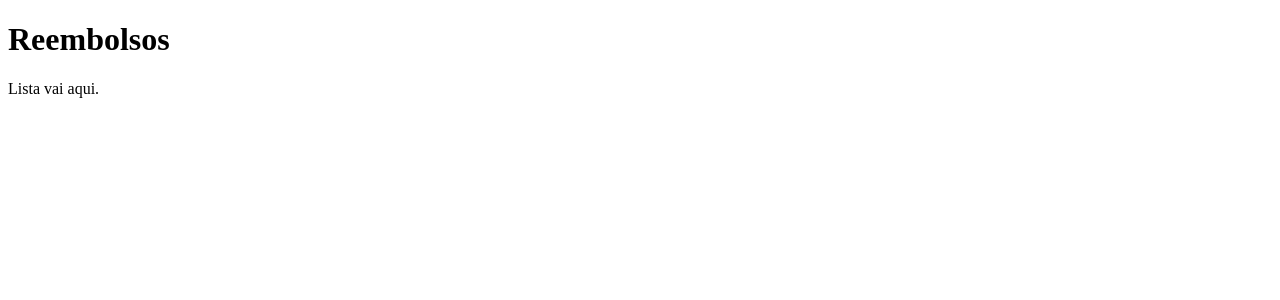
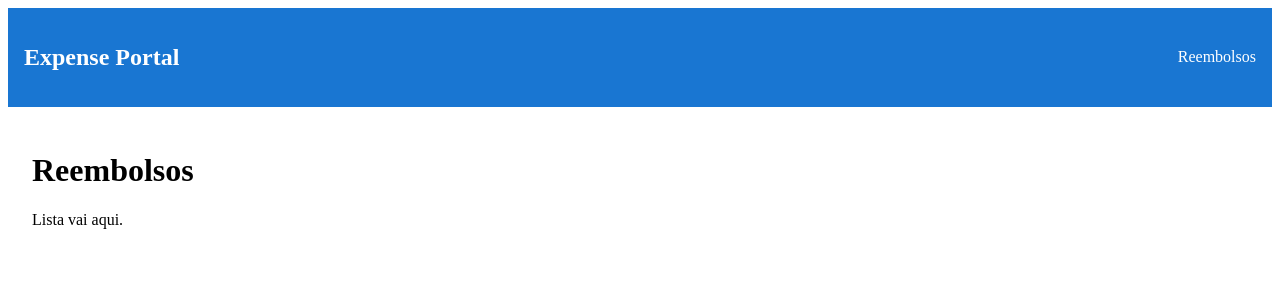
Before and after one commit to rfferrari/angular-expense-portal, an Angular app: page /reimbursements in a window 1280 px wide. Both pictures are taken after a click on the button "Entrar (fake)". Shown: the top 300 px of the page. Built offline with nearby package versions, Linux system fonts and the light colour scheme.

Commit message:
feat: implement base layout with navbar and loading spinner components

```diff
--- a/src/app/app.routes.ts
+++ b/src/app/app.routes.ts
@@ -1,5 +1,6 @@
 import { Routes } from '@angular/router';
 import { authGuard } from './core/auth/auth.guard';
+import { LayoutComponent } from './shared/layout/layout/layout.component';
 
 export const routes: Routes = [
   { path: '', pathMatch: 'full', redirectTo: 'reimbursements' },
@@ -10,10 +11,17 @@ export const routes: Routes = [
   },
 
   {
-    path: 'reimbursements',
+    path: '',
+    component: LayoutComponent,
     canMatch: [authGuard],
-    loadChildren: () =>
-      import('./features/reimbursements/reimbursements.routes').then(m => m.REIMBURSEMENTS_ROUTES),
+    children: [
+      {
+        path: 'reimbursements',
+        loadChildren: () =>
+          import('./features/reimbursements/reimbursements.routes')
+            .then(m => m.REIMBURSEMENTS_ROUTES)
+      }
+    ]
   },
 
   { path: '**', redirectTo: 'reimbursements' }, // ou crie uma NotFoundPage
--- /dev/null
+++ b/src/app/shared/components/loading-spinner/loading-spinner.component.html
@@ -0,0 +1,4 @@
+<div class="loading-spinner">
+    <div class="spinner"></div>
+    <p>Carregando...</p>
+</div>
--- /dev/null
+++ b/src/app/shared/layout/layout/layout.component.html
@@ -0,0 +1,5 @@
+<app-navbar></app-navbar>
+
+<main class="container">
+  <router-outlet></router-outlet>
+</main>
--- /dev/null
+++ b/src/app/shared/layout/layout/layout.component.scss
@@ -0,0 +1,3 @@
+.container {
+  padding: 24px;
+}
--- /dev/null
+++ b/src/app/shared/layout/navbar/navbar.component.html
@@ -0,0 +1,7 @@
+<nav class="navbar">
+  <h2>Expense Portal</h2>
+
+  <div class="links">
+    <a routerLink="/reimbursements">Reembolsos</a>
+  </div>
+</nav>
--- /dev/null
+++ b/src/app/shared/layout/navbar/navbar.component.scss
@@ -0,0 +1,13 @@
+.navbar {
+  display: flex;
+  justify-content: space-between;
+  align-items: center;
+  padding: 16px;
+  background: #1976d2;
+  color: white;
+}
+
+.links a {
+  color: white;
+  text-decoration: none;
+}
```
Also changed, not shown: src/app/shared/components/loading-spinner/loading-spinner.component.scss (added, +15 -0 lines), src/app/shared/components/loading-spinner/loading-spinner.component.ts (added, +12 -0 lines), src/app/shared/layout/layout/layout.component.ts (added, +14 -0 lines), src/app/shared/layout/navbar/navbar.component.ts (added, +12 -0 lines).
